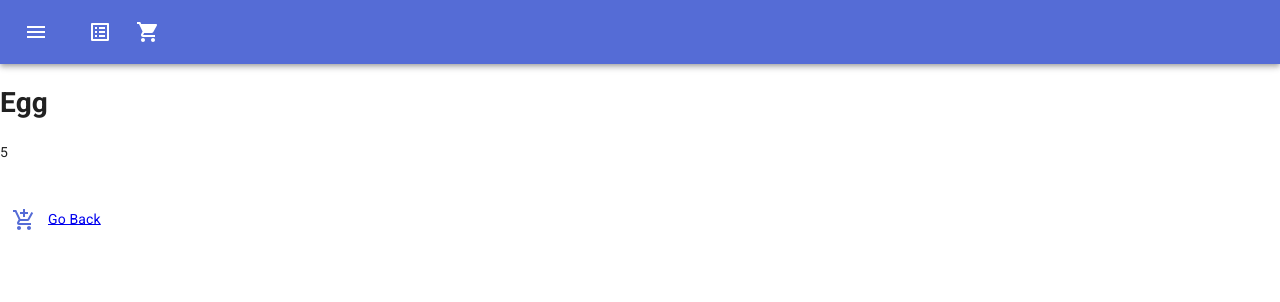
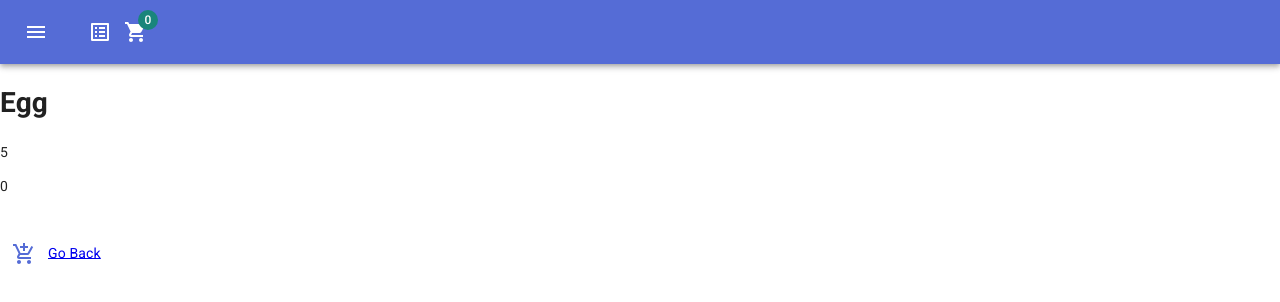
Before and after one commit to ridwanbinsarwar/simple-ecommerce, a Next.js app: page /product/1 in a window 1280 px wide. Shown: the top 302 px of the page. Built offline with nearby package versions, Linux system fonts and the light colour scheme.

Commit message:
errrrrro

```diff
--- a/components/Header.jsx
+++ b/components/Header.jsx
@@ -8,6 +8,8 @@ import Badge from '@material-ui/core/Badge';
 import ShoppingCartIcon from '@material-ui/icons/ShoppingCart';
 import ListAltIcon from '@material-ui/icons/ListAlt';
 import {CartContext} from '../src/CartContext'
+import Link from 'next/link'
+
 
 const useStyles = makeStyles((theme) => ({
     root: {
@@ -21,7 +23,7 @@ const useStyles = makeStyles((theme) => ({
 const Header = () => {
   const classes = useStyles();
   const cart = useContext(CartContext)
-
+  // console.log(cart.quantity)
   return (
     <div className={classes.root}>
       <AppBar position="static">
@@ -34,15 +36,14 @@ const Header = () => {
                 <ListAltIcon />
               </Badge>
           </IconButton>
-          <IconButton aria-label="show cart" color="inherit">
-              <Badge badgeContent={cart.quantity} color="secondary">
+          <Link href='/cart' aria-label="show cart" color="inherit">
+              <Badge badgeContent={(cart.quantity).toString()} color="secondary">
                 <ShoppingCartIcon />
               </Badge>
-           </IconButton>
+           </Link>
         </Toolbar>
       </AppBar>
     </div>
   )
 }
-
 export default Header
--- a/data/orders.json
+++ b/data/orders.json
@@ -1,84 +1 @@
-{
-    "orders": [
-        {
-            "id": "1",
-            "products": [
-                {
-                    "id": "1",
-                    "title": "Egg",
-                    "quantity": 10
-                },
-                {
-                    "id": "1",
-                    "title": "Egg",
-                    "quantity": 10
-                }
-            ],
-            "price": 120
-        },
-        {
-            "id": "2",
-            "products": [
-                {
-                    "id": "1",
-                    "title": "Egg",
-                    "quantity": 10
-                },
-                {
-                    "id": "1",
-                    "title": "Egg",
-                    "quantity": 10
-                }
-            ],
-            "price": 100
-        },
-        {
-            "id": "3",
-            "products": [
-                {
-                    "id": "1",
-                    "title": "Egg",
-                    "quantity": 10
-                },
-                {
-                    "id": "1",
-                    "title": "Egg",
-                    "quantity": 10
-                }
-            ],
-            "price": 100
-        },
-        {
-            "id": "10",
-            "products": [
-                {
-                    "id": "1",
-                    "title": "Egg",
-                    "quantity": 10
-                },
-                {
-                    "id": "1",
-                    "title": "Egg",
-                    "quantity": 10
-                }
-            ],
-            "price": 120
-        },
-        {
-            "id": "12",
-            "products": [
-                {
-                    "id": "1",
-                    "title": "Egg",
-                    "quantity": 10
-                },
-                {
-                    "id": "1",
-                    "title": "Egg",
-                    "quantity": 10
-                }
-            ],
-            "price": 120
-        }
-    ]
-}
+{"orders":[{"id":"2/3/2021-17:32:14s","products":[{"id":"1","title":"Egg","description":"GitHub today announced a bunch of new features at its virtual GitHub...","price":10,"quantity":1},{"id":"2","title":"Apple","description":"GitHub today announced a bunch of new features at its virtual GitHub...","price":5,"quantity":2},{"id":"3","title":"Ram","description":"GitHub today announced a bunch of new features at its virtual GitHub...","price":200,"quantity":1}],"price":10,"time":"2/3/2021, 5:32:14 PM","name":"s","address":"s"},{"id":"2/3/2021-17:48:29s","products":[],"price":10,"time":"2/3/2021, 5:48:29 PM","name":"s","address":"s"},{"id":"2/3/2021-18:02:27s","products":[{"id":"1","title":"Egg","description":"GitHub today announced a bunch of new features at its virtual GitHub...","price":10,"quantity":2}],"price":10,"time":"2/3/2021, 6:02:27 PM","name":"a","address":"s","phone":"s"},{"id":8888,"products":[{"id":"1","title":"Egg","description":"GitHub today announced a bunch of new features at its virtual GitHub...","price":10,"quantity":4}],"price":10,"time":"2/3/2021, 6:04:47 PM","name":"a","address":"s","phone":"s"}]}
--- a/pages/api/order/index.js
+++ b/pages/api/order/index.js
@@ -14,13 +14,17 @@ export default function handler(req, res){
             id:id,
             products:req.body.products,
             price:req.body.price,
+            time: req.body.time,
+            name: req.body.name,
+            address: req.body.address,
+            phone: req.body.phone
         }))
     }
 }
 
 
-function updateClient({id,products,price}) {
-    orders.push({id,products,price})
+function updateClient({id,products,price,time,name,address,phone}) {
+    orders.push({id,products,price,time,name,address,phone})
     // update json file
     const dir = path.join('data', 'orders.json')
     let myObj = { "orders": orders };
--- a/pages/product/[product_id]/index.jsx
+++ b/pages/product/[product_id]/index.jsx
@@ -1,4 +1,4 @@
-import React, { useContext } from 'react'
+import React, { useContext, useState, useReducer } from 'react'
 import {products} from '../../../data/products.json'
 import fs from 'fs'
 import path from 'path'
@@ -8,18 +8,35 @@ import IconButton from '@material-ui/core/IconButton'
 import AddShoppingCartIcon from '@material-ui/icons/AddShoppingCart'
 import {CartContext} from '../../../src/CartContext'
 
+
+
+
 export default function Product({product}) {
     // console.log(product.quantity)
+    const initialState = product.quantity
+    const [productQuantity, setProductQuantity] = useState(initialState)
+    // const {items, dispatch} = useContext(CartContext);
+
     const cart =  useContext(CartContext)
+
     return (
       <>
         <Meta title={product.title} description={product.description} />
         <h1>{product.title}</h1>
-        <p>{product.quantity}</p>
-        <br />
-        <IconButton onClick={e => cart.setQuantity(product.quantity)} color="primary" aria-label="add to shopping cart">
+        <p>{productQuantity}</p>
+        <p>{cart.quantity}</p>
+        <br/>
+
+        <IconButton onClick={ () => {
+              cart.setQuantity(cart.quantity + 1)
+              setProductQuantity(productQuantity-1)
+              cart.dispatch({ type: 'chomp', payload: {...product,quantity:1} })
+
+            }
+          } disabled={!productQuantity} color="primary" aria-label="add to shopping cart">
           <AddShoppingCartIcon />
         </IconButton>
+
         <Link href='/'>Go Back</Link>
       </>
     )
@@ -52,12 +69,10 @@ export async function getStaticPaths() {
     // api call does not work in production
 
     // const res = await fetch(`http://localhost:3000/api/products`)
+    // const products = await res.json()
 
-    // const products = await res.json()
     const ids = products.map((product) => product.id)
-    // console.log(ids)
     let paths = ids.map((id) => ({ params: { product_id: id.toString() } }))
-    // console.log(paths)
     return {
       paths,
       fallback: false,
--- a/src/CartContext.js
+++ b/src/CartContext.js
@@ -1,17 +1,42 @@
-import React, { createContext, useState } from "react";
-
+import React, { createContext, useState, useEffect, useReducer } from "react";
 export const CartContext = createContext();
 
+const initialState = typeof(Storage) !== "undefined" ? localStorage.getItem("quantity") : 0
+function reducer(items, action) {
+
+  let pe = -1
+  items.forEach((item,index) => {
+    if(item.id == action.payload.id){
+      pe = index
+
+    }
+  })
+
+  if(pe>-1){
+    items[pe].quantity = items[pe].quantity + 1
+  } else {
+    items = [...items,action.payload]
+  }
+
+  return items
+}
 // This context provider is passed to any component requiring the context
 export const CartProvider = ({ children }) => {
-  const [quantity, setQuantity] = useState(0);
-//   const [location, setLocation] = useState("Mars");
+  const [quantity, setQuantity] = useState(Number(initialState))
+
+  const [items, dispatch] = useReducer(reducer, [])
+
+  useEffect(() => {
+    localStorage.setItem("quantity", Number(quantity))
+  }, [quantity])
 
   return (
     <CartContext.Provider
       value={{
         quantity,
+        items,
         setQuantity,
+        dispatch
       }}
     >
       {children}
```
Also changed, not shown: helpers/custom-hook/input-hook.js (added, +17 -0 lines), pages/cart.jsx (+10 -1 lines), pages/checkout.jsx (+127 -4 lines), pages/order/[order_id]/index.jsx (renamed from pages/user/[client_id]/order/[order_id]/index.jsx), pages/orders/index.jsx (renamed from pages/user/[client_id]/orders/index.jsx).
